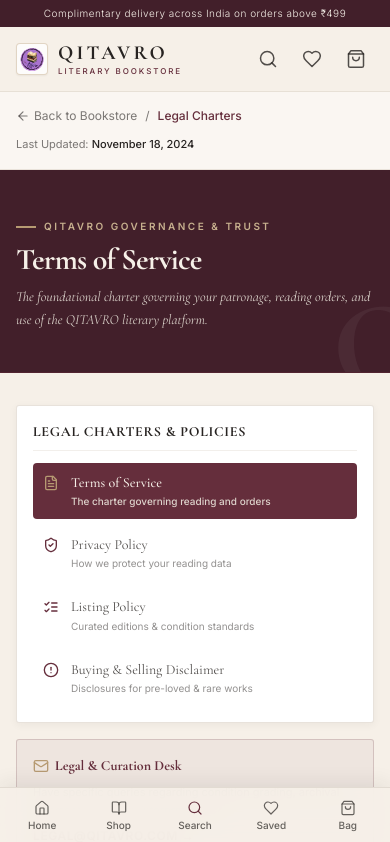
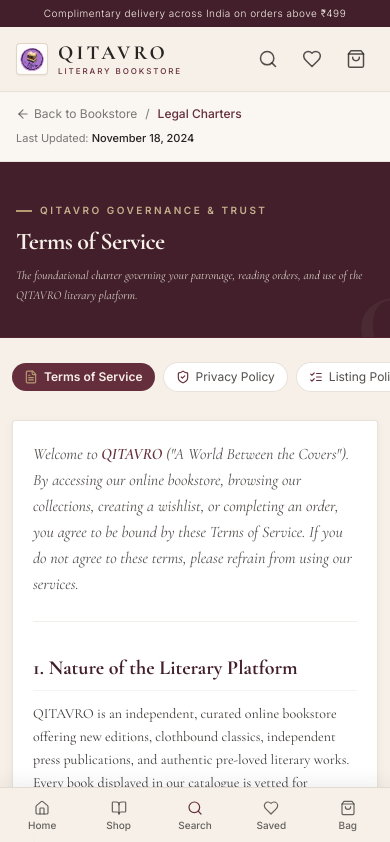
Before and after one commit to csswiz/qitavro, a React (Vite) app: page /terms in a window 390 px wide. Shown: the top 842 px of the page. Built offline with nearby package versions, Linux system fonts and the light colour scheme; a web font is replaced by a local one.

Commit message:
fix(mobile): resolve text overlap in LegalLayout by implementing responsive pill tabs on mobile and scoping sticky sidebar to lg screens

```diff
--- a/src/components/LegalLayout.jsx
+++ b/src/components/LegalLayout.jsx
@@ -1,7 +1,6 @@
 import React from 'react';
-import { NavLink } from 'react-router-dom';
+import { NavLink, Link } from 'react-router-dom';
 import { ShieldCheck, FileText, ListChecks, AlertCircle, Mail, ArrowLeft } from 'lucide-react';
-import { Link } from 'react-router-dom';
 
 const navItems = [
   {
@@ -37,10 +36,10 @@ export default function LegalLayout({
   children,
 }) {
   return (
-    <div className="bg-ivory min-h-screen text-charcoal pb-24">
+    <div className="bg-ivory min-h-screen text-charcoal pb-32 lg:pb-24">
       {/* Top Breadcrumb & Header */}
       <div className="border-b border-stone/60 bg-white/40">
-        <div className="max-w-7xl mx-auto px-4 sm:px-6 lg:px-8 py-4 sm:py-6 flex flex-col sm:flex-row sm:items-center justify-between gap-3">
+        <div className="max-w-7xl mx-auto px-4 sm:px-6 lg:px-8 py-3.5 sm:py-5 flex flex-col sm:flex-row sm:items-center justify-between gap-2 sm:gap-3">
           <div className="flex items-center gap-2 text-xs font-sans text-charcoal/60">
             <Link to="/" className="hover:text-burgundy transition-colors inline-flex items-center gap-1">
               <ArrowLeft className="w-3.5 h-3.5" />
@@ -56,36 +55,66 @@ export default function LegalLayout({
       </div>
 
       {/* Hero Header */}
-      <div className="bg-wine text-ivory py-10 sm:py-14 border-b border-burgundy-dark relative overflow-hidden">
+      <div className="bg-wine text-ivory py-8 sm:py-14 border-b border-burgundy-dark relative overflow-hidden">
         <div className="max-w-7xl mx-auto px-4 sm:px-6 lg:px-8 relative z-10">
           <div className="inline-flex items-center gap-2 mb-2 sm:mb-3">
-            <span className="w-5 h-[1.5px] bg-gold" />
+            <span className="w-4 sm:w-5 h-[1.5px] bg-gold" />
             <span className="text-[10px] sm:text-[11px] font-sans uppercase tracking-[0.25em] text-gold-light font-semibold">
               QITAVRO Governance & Trust
             </span>
           </div>
-          <h1 className="font-serif font-bold text-3xl sm:text-4xl md:text-5xl text-ivory tracking-tight">
+          <h1 className="font-serif font-bold text-2xl sm:text-4xl md:text-5xl text-ivory tracking-tight">
             {title}
           </h1>
           {subtitle && (
-            <p className="mt-2 sm:mt-3 font-serif italic text-sm sm:text-base md:text-lg text-stone-light/90 max-w-2xl leading-relaxed">
+            <p className="mt-2 sm:mt-3 font-serif italic text-xs sm:text-base md:text-lg text-stone-light/90 max-w-2xl leading-relaxed">
               {subtitle}
             </p>
           )}
         </div>
         {/* Subtle decorative background watermark */}
-        <div className="absolute right-0 bottom-0 translate-x-10 translate-y-10 text-white/5 font-serif font-bold text-9xl select-none pointer-events-none">
+        <div className="absolute right-0 bottom-0 translate-x-10 translate-y-10 text-white/5 font-serif font-bold text-8xl sm:text-9xl select-none pointer-events-none">
           Q
         </div>
       </div>
 
-      {/* Main Content Layout with Sticky Navigation */}
-      <div className="max-w-7xl mx-auto px-4 sm:px-6 lg:px-8 pt-8 sm:pt-12">
+      {/* Main Content Layout */}
+      <div className="max-w-7xl mx-auto px-3 sm:px-6 lg:px-8 pt-5 sm:pt-10">
+
+        {/* Mobile Horizontal Pill Navigation Bar (Takes only ~44px, never overlaps content) */}
+        <div className="lg:hidden mb-5 -mx-3 px-3 overflow-x-auto no-scrollbar pb-1">
+          <div className="flex items-center gap-2 min-w-max py-1">
+            {navItems.map((item) => {
+              const Icon = item.icon;
+              return (
+                <NavLink
+                  key={item.path}
+                  to={item.path}
+                  className={({ isActive }) =>
+                    `inline-flex items-center gap-1.5 px-3 py-1.5 rounded-full text-xs font-sans whitespace-nowrap transition-all ${
+                      isActive
+                        ? 'bg-burgundy text-ivory font-semibold shadow-xs'
+                        : 'bg-white border border-stone/70 text-charcoal/80 hover:bg-stone/20 active:scale-98'
+                    }`
+                  }
+                >
+                  {({ isActive }) => (
+                    <>
+                      <Icon className={`w-3.5 h-3.5 ${isActive ? 'text-gold' : 'text-burgundy'}`} />
+                      <span>{item.label}</span>
+                    </>
+                  )}
+                </NavLink>
+              );
+            })}
+          </div>
+        </div>
+
         <div className="grid grid-cols-1 lg:grid-cols-12 gap-8 lg:gap-12 items-start">
 
-          {/* Left Column: Navigation Sidebar */}
-          <aside className="lg:col-span-4 sticky top-24 space-y-4">
-            <div className="bg-white rounded-[3px] border border-stone/70 p-4 sm:p-5 shadow-subtle">
+          {/* Desktop Left Column: Sticky Sidebar Navigation (Visible on lg screens only) */}
+          <aside className="hidden lg:block lg:col-span-4 lg:sticky lg:top-24 space-y-4">
+            <div className="bg-white rounded-[3px] border border-stone/70 p-5 shadow-subtle">
               <h3 className="font-serif font-bold text-sm text-charcoal uppercase tracking-wider mb-3 pb-2 border-b border-stone/40">
                 Legal Charters & Policies
               </h3>
@@ -97,7 +126,7 @@ export default function LegalLayout({
                       key={item.path}
                       to={item.path}
                       className={({ isActive }) =>
-                        `flex items-start gap-3 p-2.5 sm:p-3 rounded transition-all ${
+                        `flex items-start gap-3 p-3 rounded transition-all ${
                           isActive
                             ? 'bg-burgundy text-ivory shadow-xs font-medium'
                             : 'hover:bg-stone/20 text-charcoal/80 hover:text-burgundy'
@@ -123,7 +152,7 @@ export default function LegalLayout({
               </nav>
             </div>
 
-            {/* Quick Contact Box */}
+            {/* Desktop Contact Box */}
             <div className="bg-burgundy/5 rounded-[3px] border border-burgundy/20 p-4 text-xs font-sans text-charcoal/80 space-y-2">
               <div className="flex items-center gap-1.5 font-serif font-bold text-sm text-burgundy">
                 <Mail className="w-4 h-4 text-gold" />
@@ -142,8 +171,25 @@ export default function LegalLayout({
           </aside>
 
           {/* Right Column: Policy Document Prose */}
-          <main className="lg:col-span-8 bg-white rounded-[3px] border border-stone/70 p-6 sm:p-10 shadow-subtle prose-qitavro">
+          <main className="lg:col-span-8 bg-white rounded-[3px] border border-stone/70 p-5 sm:p-10 shadow-subtle relative z-10">
             {children}
+
+            {/* Mobile Contact Box (Appears at the very bottom of the document on mobile, never overlapping) */}
+            <div className="lg:hidden mt-8 pt-6 border-t border-stone/50 bg-burgundy/5 -mx-5 -mb-5 p-5 rounded-b-[3px] text-xs font-sans text-charcoal/80 space-y-2">
+              <div className="flex items-center gap-1.5 font-serif font-bold text-sm text-burgundy">
+                <Mail className="w-4 h-4 text-gold" />
+                <span>Legal & Curation Desk</span>
+              </div>
+              <p className="text-[11px] leading-relaxed text-charcoal/70">
+                Have specific queries regarding condition grading, archival shipments, or policy interpretations?
+              </p>
+              <a
+                href="mailto:legal@qitavro.com"
+                className="inline-block text-xs font-sans uppercase tracking-wider font-semibold text-burgundy hover:underline"
+              >
+                legal@qitavro.com →
+              </a>
+            </div>
           </main>
 
         </div>
```
